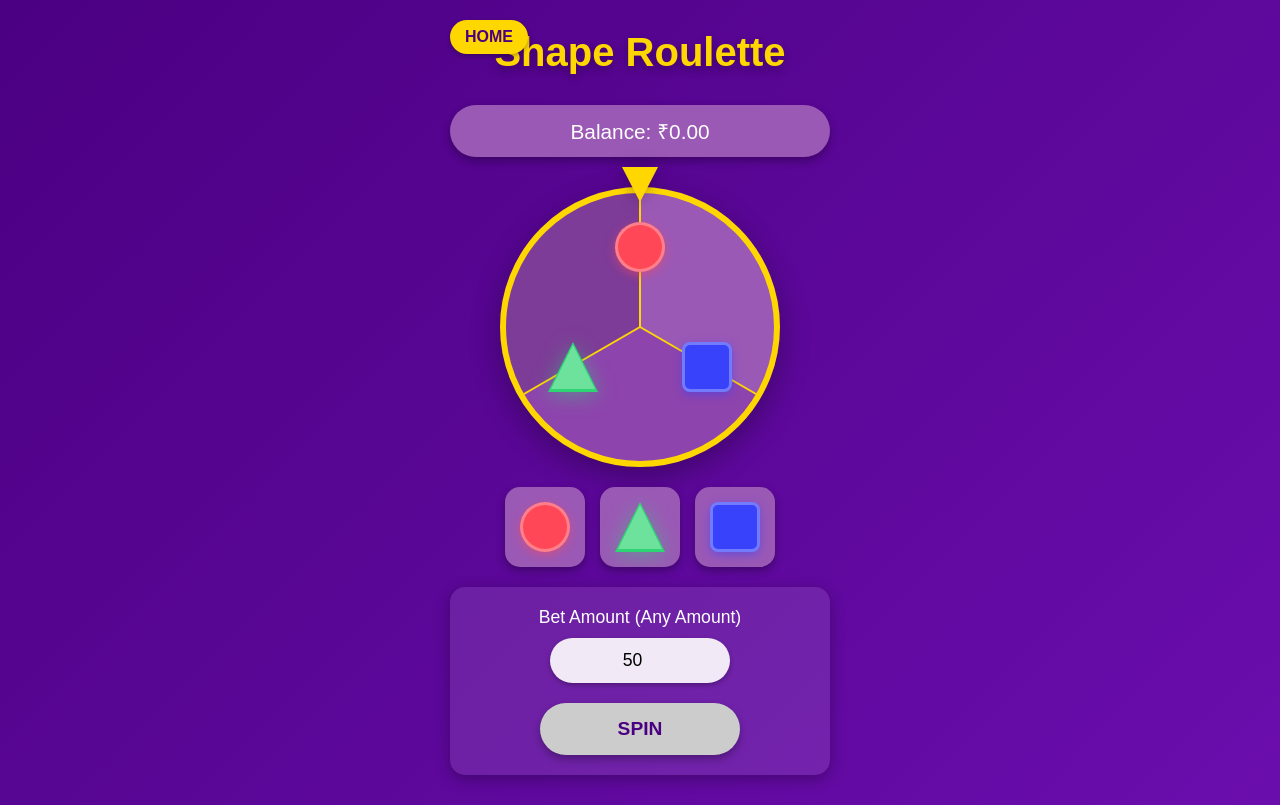
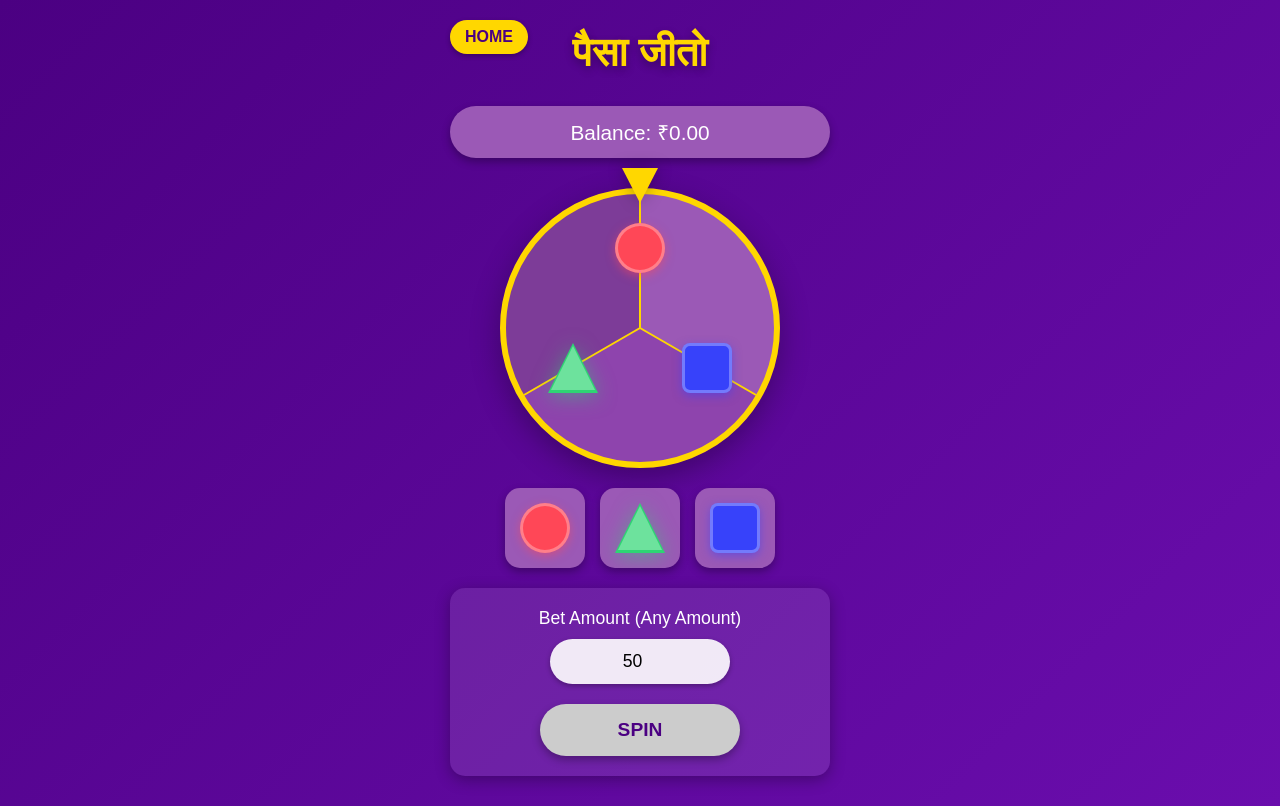
Before and after one commit to Bigbullgame/Company-, a plain HTML site: page mines.html in a window 1280 px wide. Drawn offline with Linux system fonts and the light colour scheme; sample sign-in values are in the browser's storage.

Commit message:
Update mines.html

```diff
--- a/mines.html
+++ b/mines.html
@@ -487,7 +487,7 @@
 <body>
     <div class="container">
         <button class="home-button" id="homeButton">HOME</button>
-        <h1>Shape Roulette</h1>
+        <h1>पैसा जीतो</h1>
 
         <div class="balance">Balance: ₹<span id="balance">0</span></div>
 
```
